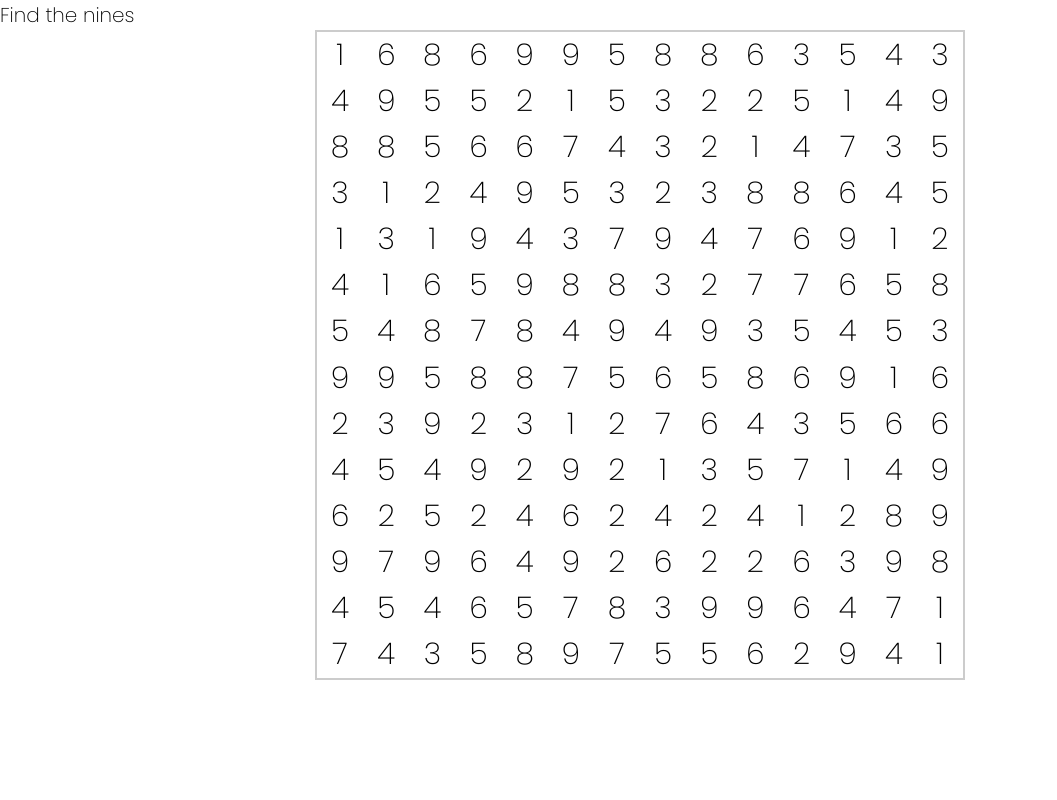
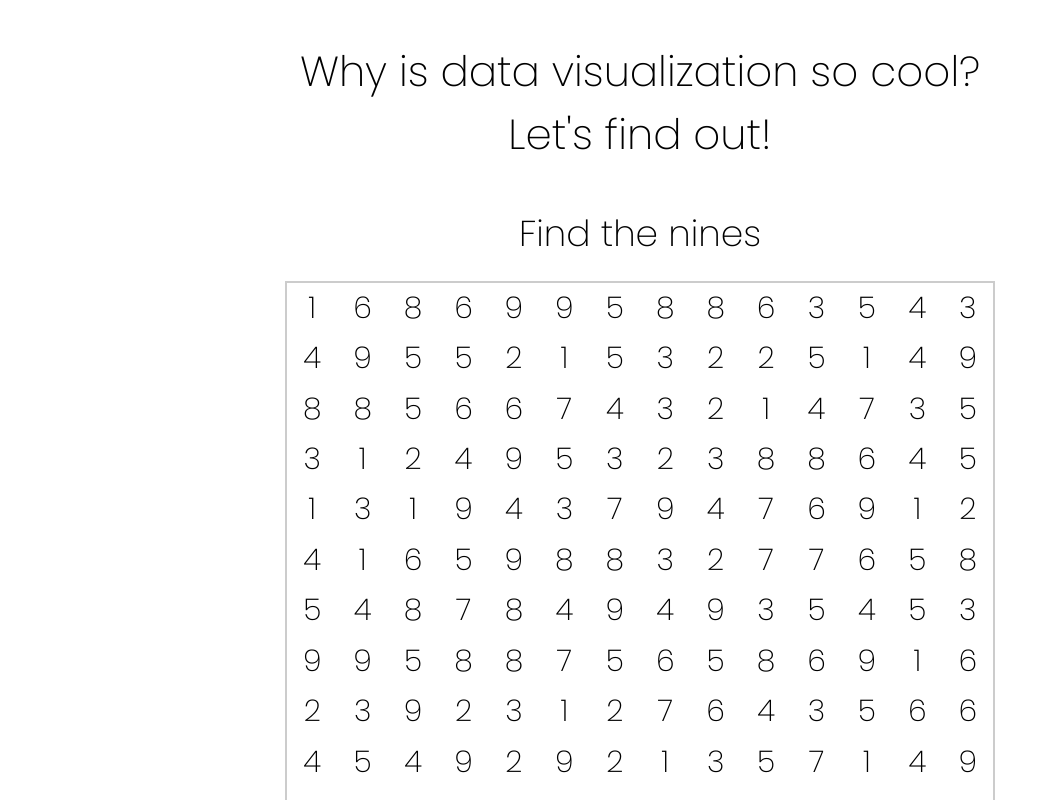
Before and after one commit to imbrikis/find-the-nines, a React (Create React App) app: page / in a window 1280 px wide. Shown: the top 800 px of the page, without its empty margins (0-1057 px from the left). Built offline with nearby package versions, Linux system fonts and the light colour scheme.

Commit message:
styling: layout

```diff
--- a/src/App.js
+++ b/src/App.js
@@ -4,8 +4,10 @@ import NumGenerator from './components/NumGenerator'
 
 const App = () => {
   return (
-    <div>
-      <h1>Find the nines</h1>
+    <div className='app-container'>
+      <h1>Why is data visualization so cool?</h1>
+      <h1>Let's find out!</h1>
+      <h2>Find the nines</h2>
       <NumGenerator />
       {/* <NumSelector /> */}
     </div>
--- a/src/components/NumGenerator.js
+++ b/src/components/NumGenerator.js
@@ -1,6 +1,6 @@
 import React from 'react'
 
-const NumberGenerator = () => {
+const NumberGenerator = ({ circleTheNines }) => {
   const gimmeANumber = 200
 
   const numArr = []
@@ -13,7 +13,21 @@ const NumberGenerator = () => {
     numArr.length
   )
 
+  const getStyles = (num) => {
+    let styleNums = ''
+    if (circleTheNines) {
+      styleNums = num === 9 ? 'num-item num-circled' : 'num-item'
+    } else {
+      styleNums = 'num-item'
+    }
+    return styleNums
+  }
+
   const tableRowsAndColumns = Math.sqrt(numArr.length)
+
+  const renderedItems = numArr.map((num) => {
+    return <div className={getStyles(num)}>{num}</div>
+  })
 
   return (
     <div
@@ -23,9 +37,7 @@ const NumberGenerator = () => {
         gridTemplateRows: `repeat(${tableRowsAndColumns}, 1fr)`,
       }}
     >
-      {numArr.map((num) => {
-        return <div>{num}</div>
-      })}
+      {renderedItems}
     </div>
   )
 }
--- a/src/css/NumGenerator.css
+++ b/src/css/NumGenerator.css
@@ -1,14 +1,20 @@
 .num-gen-wrapper {
-  width: 65rem;
-  height: 65rem;
+  width: 71rem;
+  height: 71rem;
   margin: 0 auto;
   display: grid;
   border: 2px solid #ccc;
 }
 
-.num-gen-wrapper div {
+.num-item {
   font-size: 3rem;
   display: flex;
   align-items: center;
   justify-content: center;
+  border: 2px solid transparent;
+  border-radius: 50%;
 }
+
+.num-circled {
+  border: 2px solid red;
+}
--- a/src/css/main.css
+++ b/src/css/main.css
@@ -38,3 +38,20 @@ h6 {
 /* -----------------
 MAIN STYLING
 ----------------- */
+
+.app-container {
+  text-align: center;
+}
+
+.app-container h1:first-child {
+  margin-top: 4rem;
+}
+
+h1 {
+  font-size: 4.2rem;
+}
+
+h2 {
+  font-size: 3.6rem;
+  margin: 4rem 0 2rem 0;
+}
```
